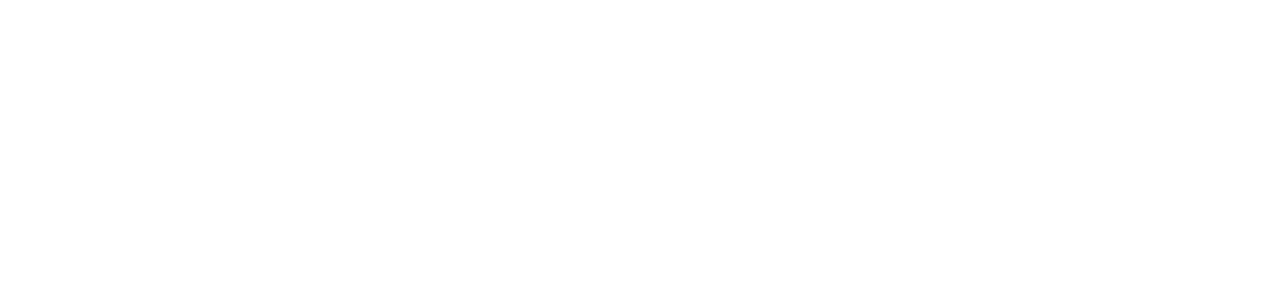
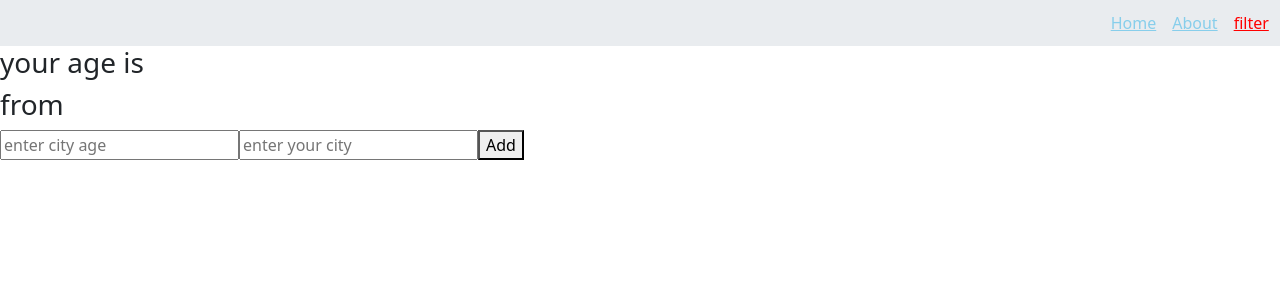
Before and after one commit to chavdasandip2908/React-lerning, a React (Create React App) app: page /filter in a window 1280 px wide. Before the commit this address had no page. Shown: the top 300 px of the page. Built offline with nearby package versions, Linux system fonts and the light colour scheme.

Commit message:
404 page , Navigate , Link , NavLink , searchParamas

```diff
--- a/src/App.js
+++ b/src/App.js
@@ -999,17 +999,32 @@ export default function App() {
 import React from 'react'
 import Home from "./Components/Router/Home";
 import About from "./Components/Router/About";
-import { BrowserRouter, Route, Routes } from 'react-router-dom';
+import { BrowserRouter, Navigate, Route, Routes } from 'react-router-dom';
+import NavBar from './Components/Router/NavBar';
+import PageNotFound from './Components/Router/PageNotFound';
+import User from './Components/Router/User';
+import SearchParamas from './Components/Router/SearchParamas';
 
 function App() {
   return (
     <BrowserRouter>
+      <NavBar />
       <Routes>
         <Route path="/" element={<Home />}></Route>
         <Route path="/about" element={<About />}></Route>
+        {/* <Route path="/*" element={<PageNotFound />}></Route> */}
+        {/* or re-direact */}
+        <Route path="/*" element={<Navigate to="/" />}></Route>
+        {/* how to use params in react */}
+        <Route path="/user/:name" element={<User/>}></Route>
+        <Route path="/filter" element={<SearchParamas/>}></Route>
       </Routes>
+      {/* <NavBar /> */}
     </BrowserRouter>
   )
 }
+export default App
 
-export default App
+
+/* searchParamas Hook  */
+// searchParamas is query parameter
--- a/src/Components/Router/About.js
+++ b/src/Components/Router/About.js
@@ -1,9 +1,13 @@
 import React from 'react'
+import { Link } from 'react-router-dom'
 
 function About() {
   return (
     <div>
       About page
+      <br/>
+      <Link to='/user/abc'>abc</Link> <br />
+      <Link to='/user/anil'>anil</Link>
     </div>
   )
 }
--- /dev/null
+++ b/src/Components/Router/NavBar.js
@@ -0,0 +1,19 @@
+import React from 'react'
+import { NavLink } from 'react-router-dom'
+// Link in react
+
+function NavBar() {
+    return (
+        // use NavLink and check link active or no
+        <div style={{ display: "flex", justifyContent: "end", gap: "1rem", padding: ".7rem", background: "#e9ecef", width: "100vw" }}>
+            <NavLink
+                style={({ isActive }) => { return { color: isActive ? "red" : "skyblue" } }} to='/'>Home</NavLink>
+            <NavLink
+                style={({ isActive }) => { return { color: isActive ? "red" : "skyblue" } }} to='/about'>About</NavLink>
+            <NavLink
+                style={({ isActive }) => { return { color: isActive ? "red" : "skyblue" } }} to='/filter'>filter</NavLink>
+        </div>
+    )
+}
+
+export default NavBar
--- /dev/null
+++ b/src/Components/Router/PageNotFound.js
@@ -0,0 +1,11 @@
+import React from 'react'
+
+function PageNotFound() {
+  return (
+    <div>
+      <h1>404 Page</h1>
+    </div>
+  )
+}
+
+export default PageNotFound
--- /dev/null
+++ b/src/Components/Router/SearchParamas.js
@@ -0,0 +1,29 @@
+import React, { useState } from 'react'
+import { useSearchParams } from 'react-router-dom'
+
+const SearchParamas = () => {
+  const [age, setAge] = useState("");
+  const [city, setCity] = useState("");
+
+  const [searchParama, setSearchParama] = useSearchParams();
+
+  const handleSubmit = (e) => {
+    e.preventDefault();
+    setSearchParama({ age: age, city: city });
+  }
+
+  return (
+    <div>
+      <h3>your age is {searchParama.get("age")}</h3>
+      <h3>from {searchParama.get("city")}</h3>
+
+      <form onSubmit={handleSubmit}>
+        <input type="number" value={age} onChange={(e) => setAge(e.target.value)} placeholder='enter city age' />
+        <input type="text" value={city} onChange={(e) => setCity(e.target.value)} placeholder='enter your city' />
+
+        <button type='submit'>Add</button>
+      </form>
+    </div>
+  )
+}
+export default SearchParamas
--- /dev/null
+++ b/src/Components/Router/User.js
@@ -0,0 +1,14 @@
+import React from 'react'
+import { useParams } from 'react-router-dom'
+
+const User = () => {
+    const params = useParams();
+    const {name} = params;
+    return (
+        <div>
+            <h1>Welcome, {name}</h1>
+        </div>
+    )
+}
+
+export default User
```
